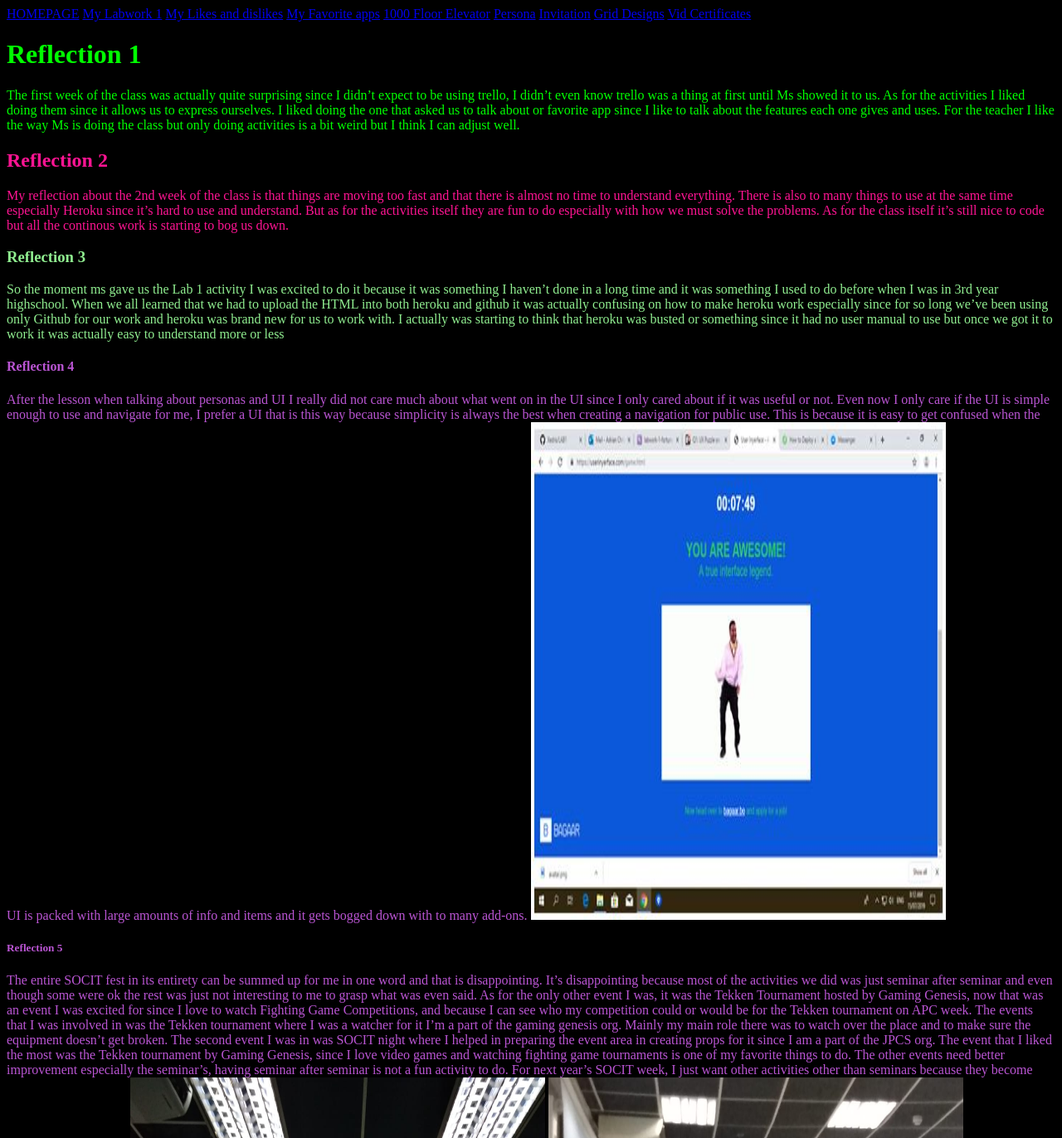
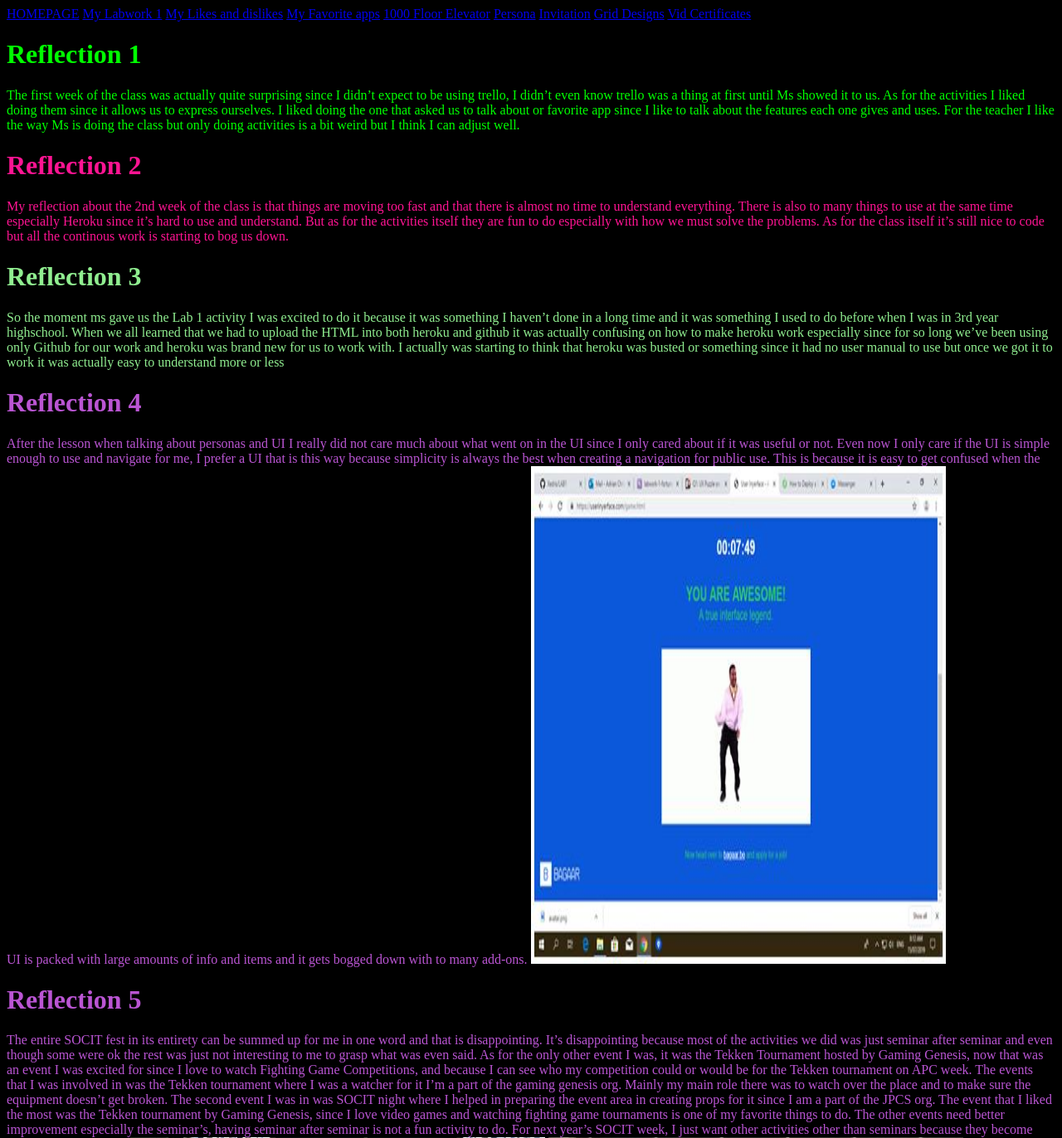
Before and after one commit to Xedris/Userdes1, a PHP site: page /Reflections.php in a window 1280 px wide. Shown: the top 1372 px of the page at 83% size. Run offline with PHP 8.4, Linux system fonts and the light colour scheme.

Commit message:
Update Reflections.php

```diff
--- a/Reflections.php
+++ b/Reflections.php
@@ -20,27 +20,27 @@
 one gives and uses. For the teacher I like the way Ms is doing the class but only doing activities is a bit weird but I think I can
 adjust well.</p1>
 
-<h2 style="color:DeepPink;"> Reflection 2 </h2>
+<h1 style="color:DeepPink;"> Reflection 2 </h1>
 <p2 style="color:DeepPink;">My reflection about the 2nd week of the class is that things are moving too fast and that there is
 almost no time to understand everything. There is also to many things to use at the same time especially Heroku since it’s hard to
 use and understand. But as for the activities itself they are fun to do especially with how we must solve the problems. As for the
 class itself it’s still nice to code but all the continous work is starting to bog us down.</p2>
 
-<h3 style="color:LightGreen;"> Reflection 3</h3>
+<h1 style="color:LightGreen;"> Reflection 3</h1>
 <p3 style="color:LightGreen;">So the moment ms gave us the Lab 1 activity I was excited to do it because it was something I haven’t done
 in a long time and it was something I used to do before when I was in 3rd year highschool. When we all learned that we had to upload
 the HTML into both heroku and github it was actually confusing on how to make heroku work especially since for so long we’ve been using
 only Github for our work and heroku was brand new for us to work with. I actually was starting to think that heroku was busted or
 something since it had no user manual to use but once we got it to work it was actually easy to understand more or less</p3>
 
-<h4 style="color:MediumOrchid;"> Reflection 4</h4>
+<h1 style="color:MediumOrchid;"> Reflection 4</h1>
 <p4 style="color:MediumOrchid;">After the lesson when talking about personas and UI I really did not care much about what went on in the UI
 since I only cared about if it was useful or not. Even now I only care if the UI is simple enough to use and navigate for me, I prefer
   a UI that is this way because simplicity is always the best when creating a navigation for public use. This is because it is easy to get
   confused when the UI is packed with large amounts of info and items and it gets bogged down with to many add-ons.</p4>
 <img src="QUIZ 1.JPG" alt="You Are Hereby" style="width:500px;height:600px;">
 
-<h5 style="color:MediumOrchid;"> Reflection 5</h5>
+<h1 style="color:MediumOrchid;"> Reflection 5</h1>
 <p5 style="color:MediumOrchid;">The entire SOCIT fest in its entirety can be summed up for me in one word and that is disappointing.
   It’s disappointing because most of the activities we did was just seminar after seminar and even though some were ok the rest was
   just not interesting to me to grasp what was even said. As for the only other event I was, it was the Tekken Tournament hosted by
@@ -58,7 +58,7 @@
 <img src="68824331_893030544385985_8899031405334364160_n.jpg" alt="You Are Hereby" style="width:500px;height:600px;">
 <img src="68853843_488545965304425_6326106636502958080_n.jpg" alt="You Are Hereby" style="width:500px;height:600px;">
 
-<h6 style="color:MediumOrchid;"> Reflection 6</h6>
+<h1 style="color:MediumOrchid;"> Reflection 6</h1>
 <p6 style="color:MediumOrchid;">The first half of USERDES was not what I was expecting since I expected more web designing or UI design
   by using websites or photoshop, and not by doing written activities mostly. The main Challenges I encountered were the LABWORKS since
   my laptop is not optimized and I had to ask help from my classmates. Number 2 made me sad since it just makes me remember that I want
```
